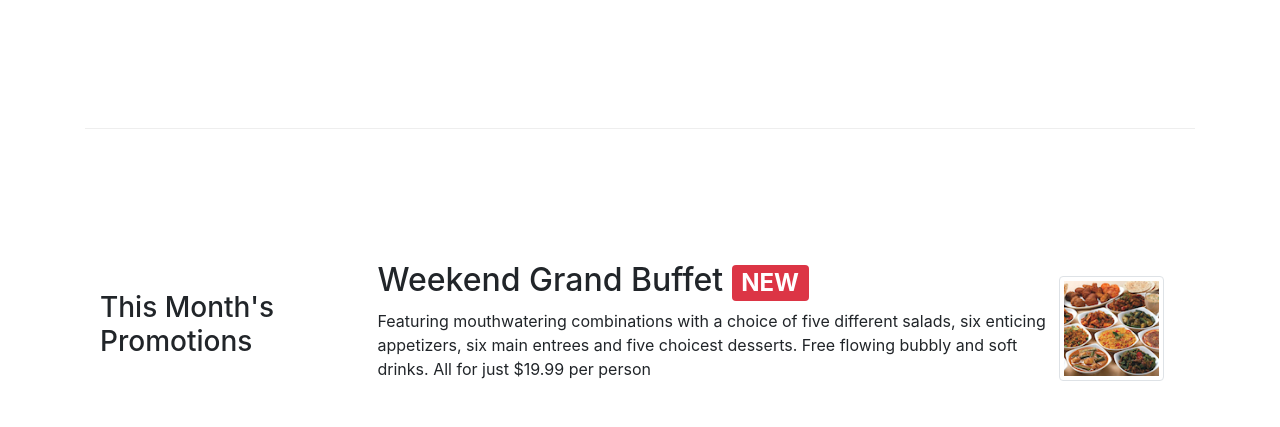
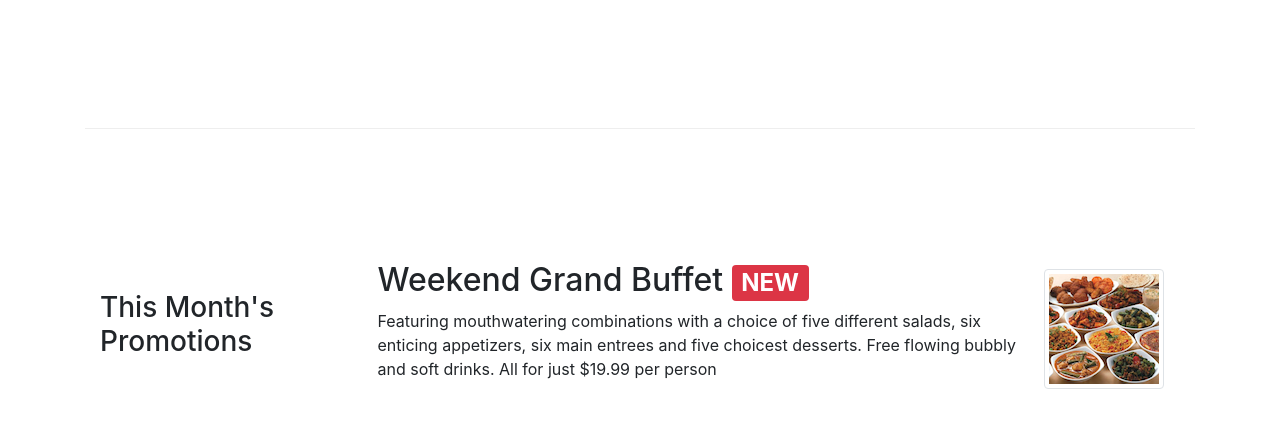
Before and after one commit to GiorgiaGottifredi/bootstrap-test, a website: page index.html in a window 1280 px wide. Shown: the part 605-1032 px from the top of the page. Drawn offline with nearby package versions, Linux system fonts and the light colour scheme.

Commit message:
Update index.html

```diff
--- a/index.html
+++ b/index.html
@@ -87,7 +87,7 @@
               $19.99 per person
             </p>
           </div>
-          <img width="105" height="105" class="d-flex mr-3 img-thumbnail  order-sm-last align-self-center"
+          <img class="d-flex mr-3 img-thumbnail  order-sm-last align-self-center"
             src="img/buffet.png" alt="buffet">
         </div>
       </div>
```
